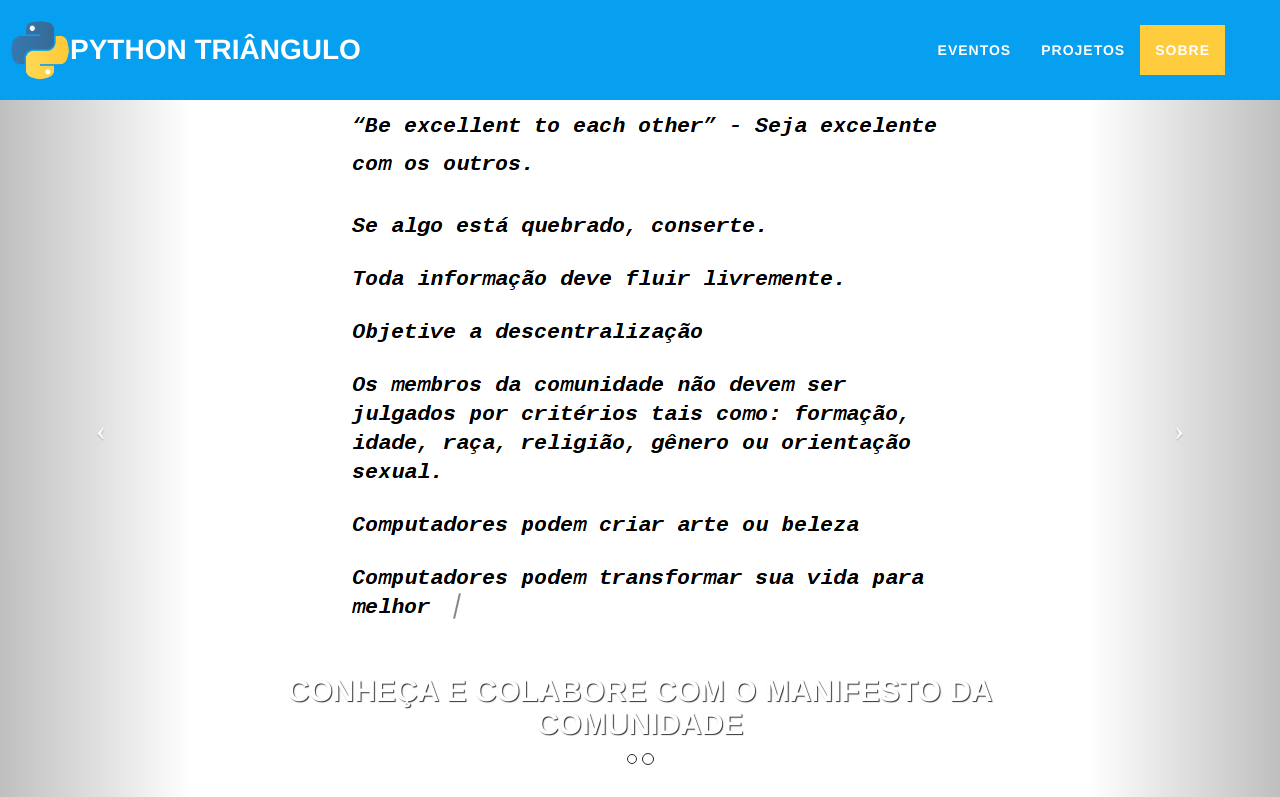
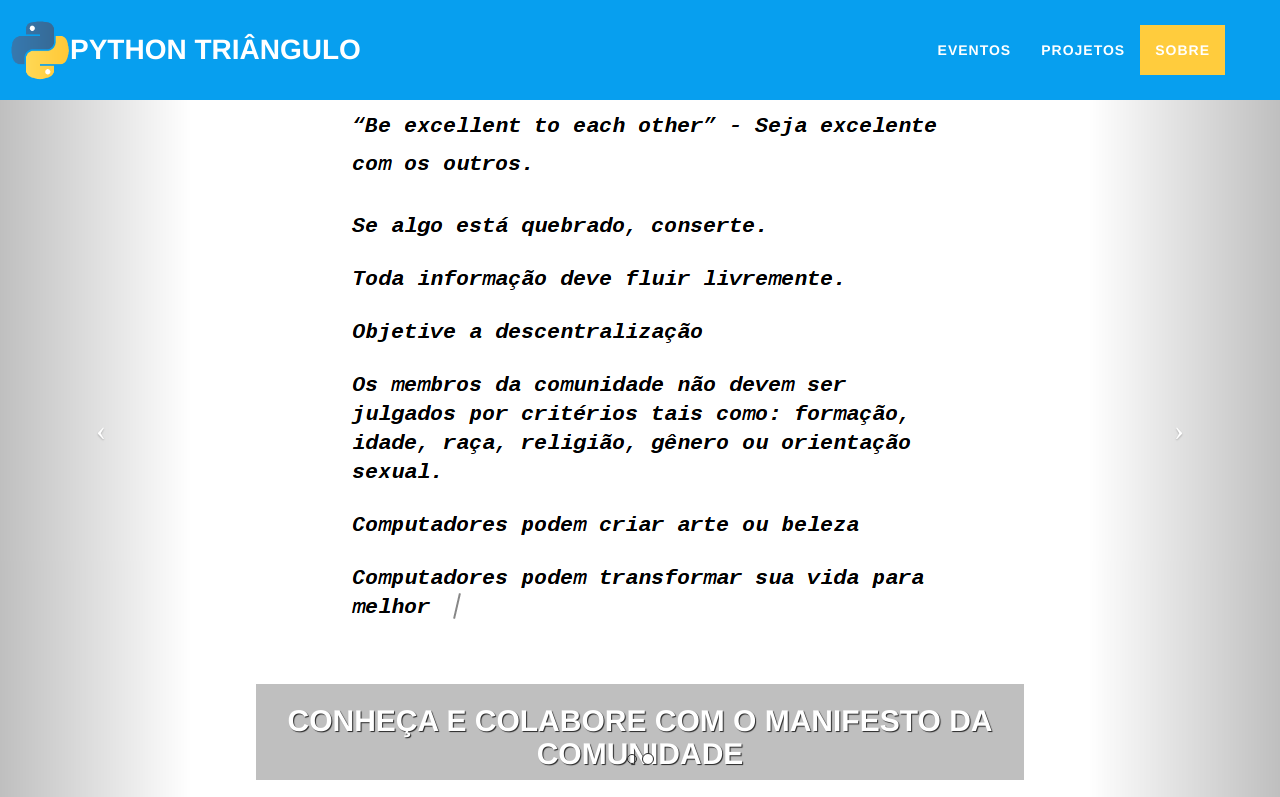
Before and after one commit to PythonTriangulo/pythontriangulo.github.io, a plain HTML site: page index.html in a window 1280 px wide. Shown: the top 797 px of the page. Drawn offline with nearby package versions, Linux system fonts and the light colour scheme.

Commit message:
Sugestão Allan: Adiciona fundo escuro para o carousel-caption

```diff
--- a/css/carousel.css
+++ b/css/carousel.css
@@ -3,4 +3,6 @@
 }
 .carousel-caption {
     text-shadow: 1px 1px 1px rgba(0,0,0,.8);
+    background-color: rgba(0,0,0,0.25);
+    padding:0px;
 }
```
